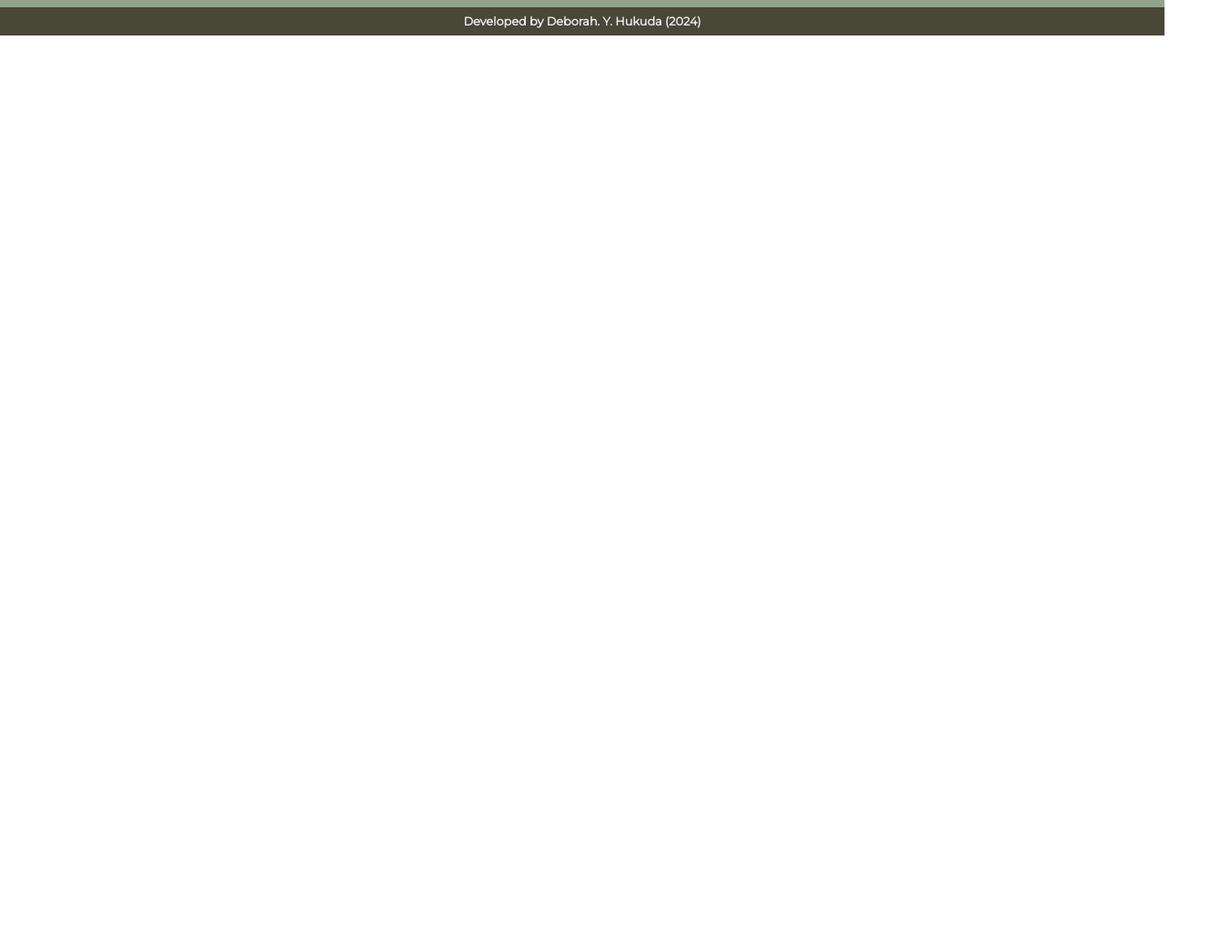
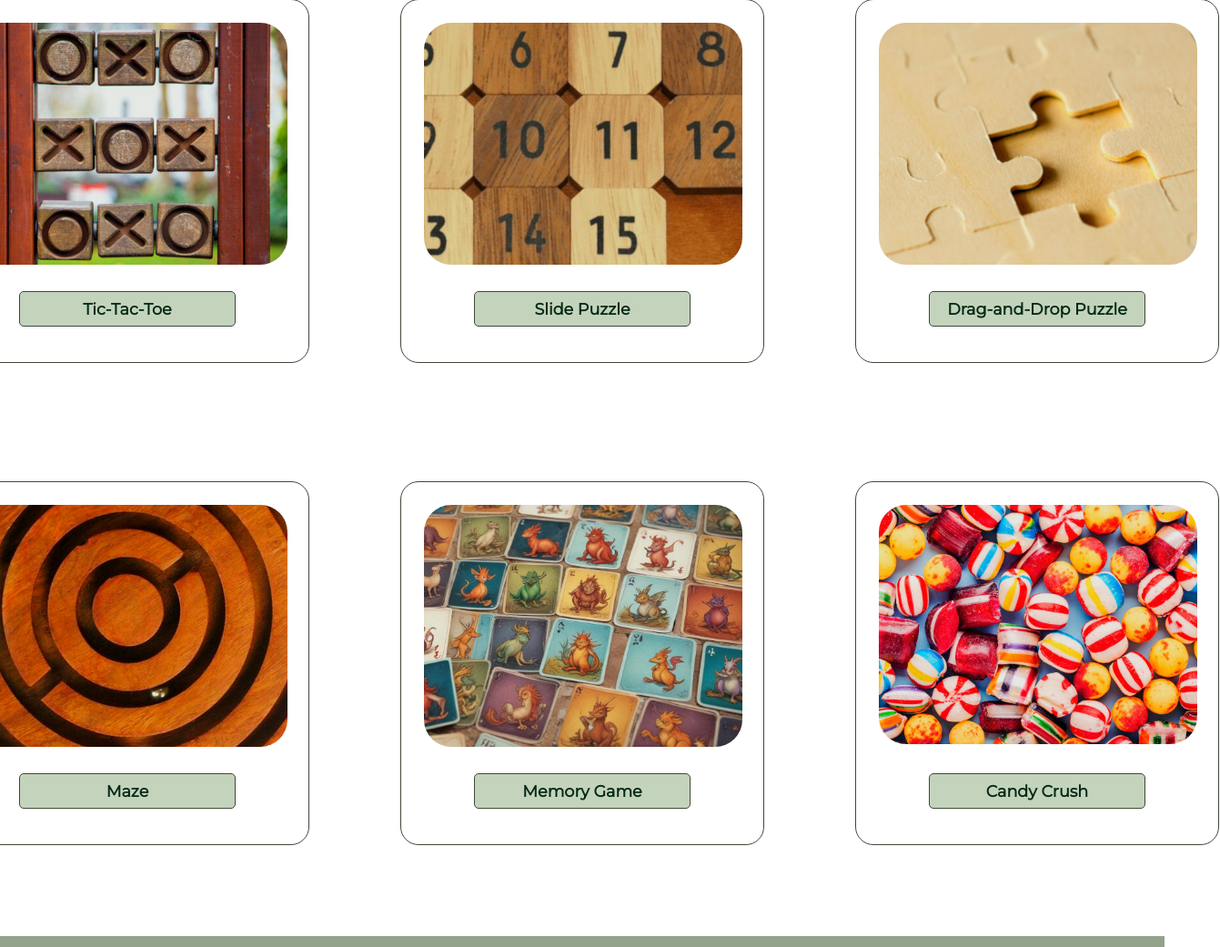
Before and after one commit to DeborahYH/AHOOO, a plain HTML site: page games.html in a window 1280 px wide. Shown: the part 194-1235 px from the top of the page at 91% size, 1341 px wide, since content can reach past the window. Before the commit the page ends 800 px from the top, so only its background shows below. Drawn offline with Linux system fonts and the light colour scheme.

Commit message:
Created the structure for the Games page

```diff
--- a/games.html
+++ b/games.html
@@ -9,7 +9,7 @@
     <link href="https://fonts.googleapis.com/css2?family=Montserrat&display=swap" rel="stylesheet">
     <link rel="shortcut icon" href="imagens/favicon.ico" type="image/x-icon">
     <link rel="stylesheet" href="style.css">
-    <title>Home</title>
+    <title>Games</title>
 </head>
 
 <body>
@@ -37,8 +37,53 @@
         </div>
     </header>
 
-    <h1></h1>
-    <p></p>
+    <div class="title-info">
+        <h1 class="title-content">Games</h1>
+    </div>
+
+
+    <section class="container-games">
+        <div class="card-game">
+            <div class="card-image">
+                <img src="/imagens/game-cards/tic-tac-toe.jpeg" alt="">
+            </div>
+            <a href="tic-tac-toe.html">Tic-Tac-Toe</a>
+        </div>
+        <div class="card-game">
+            <div class="card-image">
+                <img src="/imagens/game-cards/slide.jpeg" alt="">
+            </div>
+            <a href="slide-puzzle.html">Slide Puzzle</a>
+        </div>
+        <div class="card-game">
+            <div class="card-image">
+                <img src="/imagens/game-cards/drag-drop.jpeg" alt="">
+            </div>
+            <a href="slide-puzzle.html">Drag-and-Drop Puzzle</a>
+        </div>
+    </section>
+
+    <section class="container-games">
+        <div class="card-game">
+            <div class="card-image">
+                <img src="/imagens/game-cards/maze.png" alt="">
+            </div>
+            <a href="slide-puzzle.html">Maze</a>
+        </div>
+        <div class="card-game">
+            <div class="card-image">
+                <img src="/imagens/game-cards/memory.jpeg" alt="">
+            </div>
+            <a href="slide-puzzle.html">Memory Game</a>
+        </div>
+        <div class="card-game">
+            <div class="card-image">
+                <img src="/imagens/game-cards/candy.jpeg" alt="">
+            </div>
+            <a href="slide-puzzle.html">Candy Crush</a>
+        </div>
+    </section>
+
 
     <footer>
         <div class="footer-content">
--- a/style.css
+++ b/style.css
@@ -196,6 +196,7 @@ footer {
     border-radius: 5px;
     text-align: center;
     text-decoration: none;
+    font-weight: 800;
     color: rgb(3, 41, 22);
     border-style: solid;
     border-color: #3e4939;
@@ -316,5 +317,50 @@ ol li {
     font-size: 0.9em;
     line-height: 1.5em;
     margin-left: 18px;
+}
 
+/* GAMES PAGE */
+
+.container-games {
+    display: flex;
+    justify-content: center;
 }
+
+.card-game {
+    background-color: white;
+    border-style: solid;
+    border-color: #3e4939;
+    border-width: 1px;
+    width: 400px;
+    height: 400px;
+    margin: 30px 50px 100px;
+    border-radius: 20px;
+    font-family: 'Montserrat';
+    font-size: 1.1em;
+    text-align: justify;
+}
+
+.card-image {
+    height: 300px;
+}
+
+.card-image img {
+    width: 350px;
+    border-radius: 30px;
+    margin: 25px;
+}
+
+.card-game a {
+    background-color: #c3d3bc;
+    padding: 8px;
+    margin: 20px 80px;
+    display: block;
+    border-radius: 5px;
+    text-align: center;
+    font-weight: 800;
+    text-decoration: none;
+    color: rgb(3, 41, 22);
+    border-style: solid;
+    border-color: #3e4939;
+    border-width: 1px;
+}
```
Also changed, not shown: imagens/game-cards/candy.jpeg (added), imagens/game-cards/drag-drop.jpeg (added), imagens/game-cards/maze.png (added), imagens/game-cards/memory.jpeg (added), imagens/game-cards/pacman.jpeg (added), imagens/game-cards/slide.jpeg (added), imagens/game-cards/tic-tac-toe.jpeg (added).
